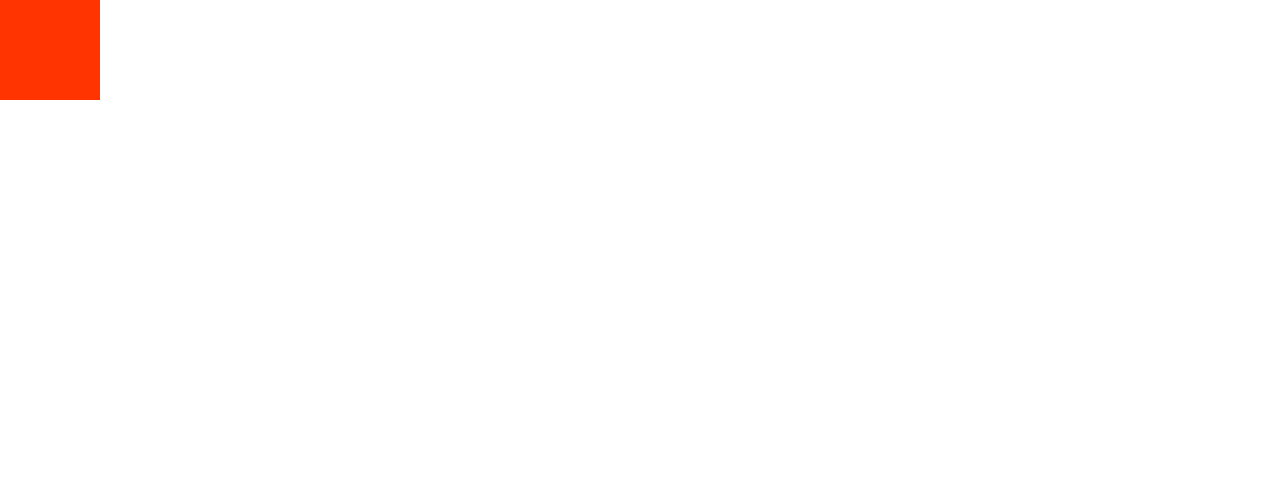
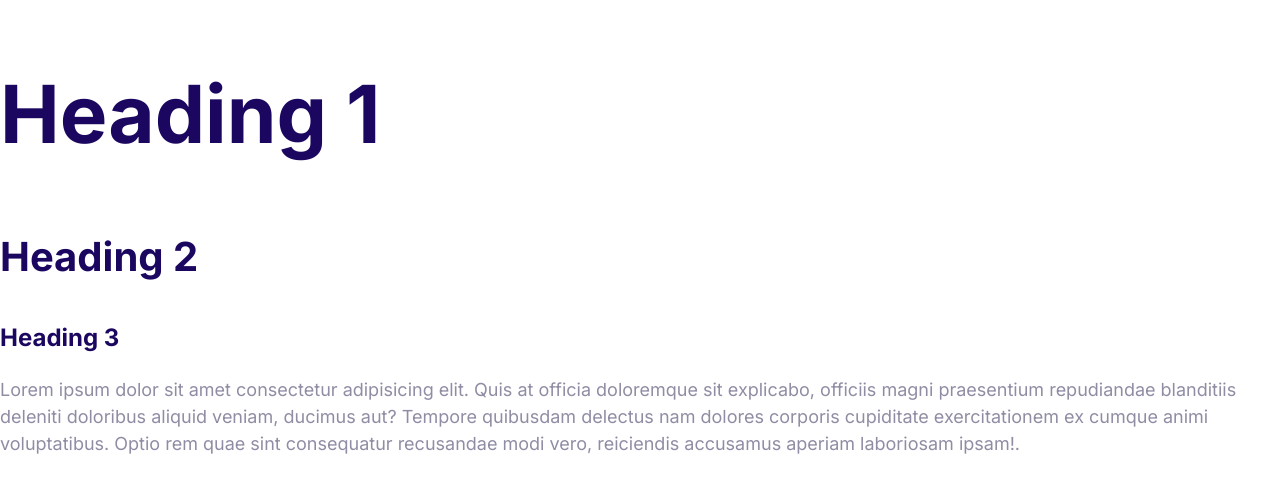
Before and after one commit to giorgi18806/test-website, a plain HTML site: page index.html in a window 1280 px wide. Drawn offline with Linux system fonts and the light colour scheme.

Commit message:
Define properties of fonts

```diff
--- a/css/styles.css
+++ b/css/styles.css
@@ -16,3 +16,61 @@
 
 /* different text-color above search */
 /* show the git message "Define the color pallette -*/
+
+/* tell about different font as review sender name */
+/* paste 2 links before other style elements to html file */
+
+body {
+    font-family: Inter, Arial, Helvetica, sans-serif;
+    /* add color */
+    color: var(--color-body);
+    /* add font-size: ; */
+    font-size: 2.4rem;
+    line-height: 1.5;
+}
+
+h1, h2, h3 {
+    color: var(--color-headings);
+}
+
+html {
+    font-size: 62.5%;
+}
+
+h1 {
+    font-size: 7rem;
+}
+
+h2 {
+    font-size: 4rem;
+}
+
+h3 {
+    font-size: 3rem;
+    /* add margin */
+    margin-bottom: 2rem;
+}
+
+p {
+    margin-top: 0;
+}
+
+
+@media screen and (min-width: 1024px) {
+    body {
+        font-size: 1.8rem;
+    }
+    h1 {
+        font-size: 8rem;
+    }
+
+    h2 {
+        font-size: 4rem;
+    }
+
+    h3 {
+        font-size: 2.4rem;
+    }
+}
+
+git message = Define properties of the fonts
--- a/index.html
+++ b/index.html
@@ -4,11 +4,18 @@
     <meta charset="UTF-8">
     <meta http-equiv="X-UA-Compatible" content="IE=edge">
     <meta name="viewport" content="width=device-width, initial-scale=1.0">
+    <link rel="preconnect" href="https://fonts.googleapis.com">
+<link rel="preconnect" href="https://fonts.gstatic.com" crossorigin>
+<link href="https://fonts.googleapis.com/css2?family=Inter:wght@400;700&display=swap" rel="stylesheet">
     <link rel="stylesheet" href="css/normalize.css">
     <link rel="stylesheet" href="css/styles.css">
     <title>Document</title>
 </head>
 <body>
-    <div class="box"></div>
+    <!-- h${Heading $}*3 -->
+    <h1>Heading 1</h1>
+    <h2>Heading 2</h2>
+    <h3>Heading 3</h3>
+    <p>Lorem ipsum dolor sit amet consectetur adipisicing elit. Quis at officia doloremque sit explicabo, officiis magni praesentium repudiandae blanditiis deleniti doloribus aliquid veniam, ducimus aut? Tempore quibusdam delectus nam dolores corporis cupiditate exercitationem ex cumque animi voluptatibus. Optio rem quae sint consequatur recusandae modi vero, reiciendis accusamus aperiam laboriosam ipsam!.</p>
 </body>
 </html>
```
